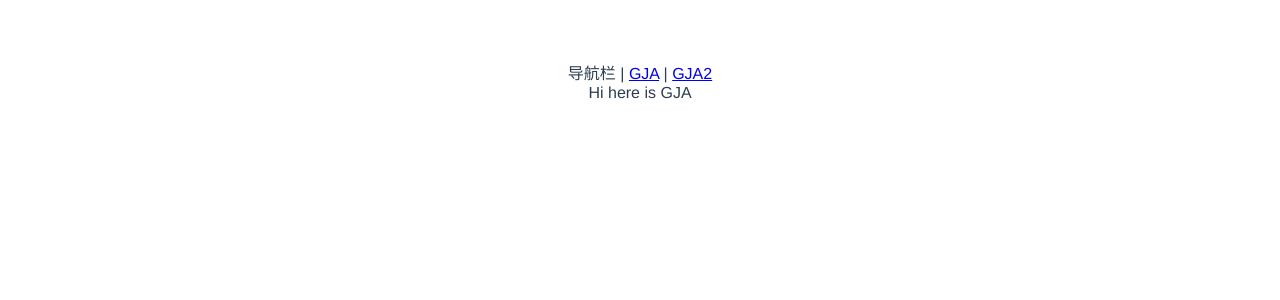
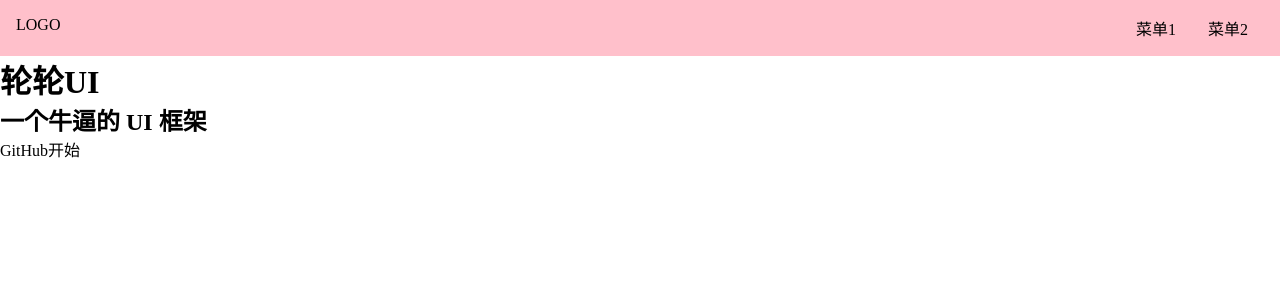
Before and after one commit to Old000Driver/GiGi-ui, a Vue app: page / in a window 1280 px wide. Shown: the top 300 px of the page. Built offline with nearby package versions, Linux system fonts and the light colour scheme.

Commit message:
更新样式，Topnav组件封装

```diff
--- a/package.json
+++ b/package.json
@@ -10,6 +10,7 @@
     "vue-router": "4.0.0-beta.3"
   },
   "devDependencies": {
+    "sass": "1.26.10",
     "@vue/compiler-sfc": "^3.0.0-rc.1",
     "vite": "^1.0.0-rc.1"
   }
--- a/src/App.vue
+++ b/src/App.vue
@@ -1,8 +1,4 @@
 <template>
-  <div>导航栏 |
-  <router-link to="/">GJA</router-link> |
-    <router-link to="/2">GJA2</router-link>
-  </div>
   <router-view/>
 </template>
 
--- a/src/components/GJA.vue
+++ /dev/null
@@ -1,5 +0,0 @@
-<template>
-  <div>
-    Hi here is GJA
-  </div>
-</template>
--- a/src/components/GJA2.vue
+++ /dev/null
@@ -1,5 +0,0 @@
-<template>
-  <div>
-      here is GJA2
-  </div>
-</template>
--- /dev/null
+++ b/src/components/Topnav.vue
@@ -0,0 +1,33 @@
+<template>
+  <div>
+    <div class="topnav">
+      <div class="logo">LOGO</div>
+      <ul class="menu">
+        <li>菜单1</li>
+        <li>菜单2</li>
+      </ul>
+    </div>
+  </div>
+</template>
+<style lang="scss" scoped>
+.topnav {
+  background: pink;
+  display: flex;
+  padding: 16px;
+
+  > .logo {
+    max-width: 6em;
+    margin-right: auto;
+  }
+
+  > .menu {
+    display: flex;
+    white-space: nowrap;
+    flex-wrap: nowrap;
+
+    > li {
+      margin: 0 1em;
+    }
+  }
+}
+</style>
--- a/src/index.css
+++ /dev/null
@@ -1,8 +0,0 @@
-#app {
-  font-family: Avenir, Helvetica, Arial, sans-serif;
-  -webkit-font-smoothing: antialiased;
-  -moz-osx-font-smoothing: grayscale;
-  text-align: center;
-  color: #2c3e50;
-  margin-top: 60px;
-}
--- /dev/null
+++ b/src/index.scss
@@ -0,0 +1,19 @@
+* {
+  margin: 0;
+  padding: 0;
+  box-sizing: border-box;
+}
+
+ul, ol {
+  list-style: none;
+}
+
+a {
+  text-decoration: none;
+  color: inherit;
+
+  &:hover {
+    border-bottom: 1px solid;
+  }
+
+}
--- /dev/null
+++ b/src/views/Doc.vue
@@ -0,0 +1,19 @@
+<template>
+  <div>
+    <Topnav/>
+    <div class="content">
+      <aside>边栏</aside>
+      <main>主内容</main>
+    </div>
+  </div>
+</template>
+<script lang="ts">
+import Topnav from '../components/Topnav.vue';
+
+export default {
+  components: {Topnav}
+};
+</script>
+<style lang="scss">
+
+</style>
--- /dev/null
+++ b/src/views/Home.vue
@@ -0,0 +1,22 @@
+<template>
+  <div>
+    <Topnav/>
+    <div class="banner">
+      <h1>轮轮UI</h1>
+      <h2>一个牛逼的 UI 框架</h2>
+      <p class="actions">
+        <a>GitHub</a>
+        <a>开始</a>
+      </p>
+    </div>
+  </div>
+</template>
+<script lang="ts">
+import Topnav from '../components/Topnav.vue';
+
+export default {
+  components: {Topnav}
+};
+</script>
+<style lang="scss" scoped>
+</style>
```
Also changed, not shown: src/components/HelloWorld.vue (deleted, +0 -19 lines), src/main.ts (+5 -7 lines), 1 other file (tests, documents, lock files or other folders).
